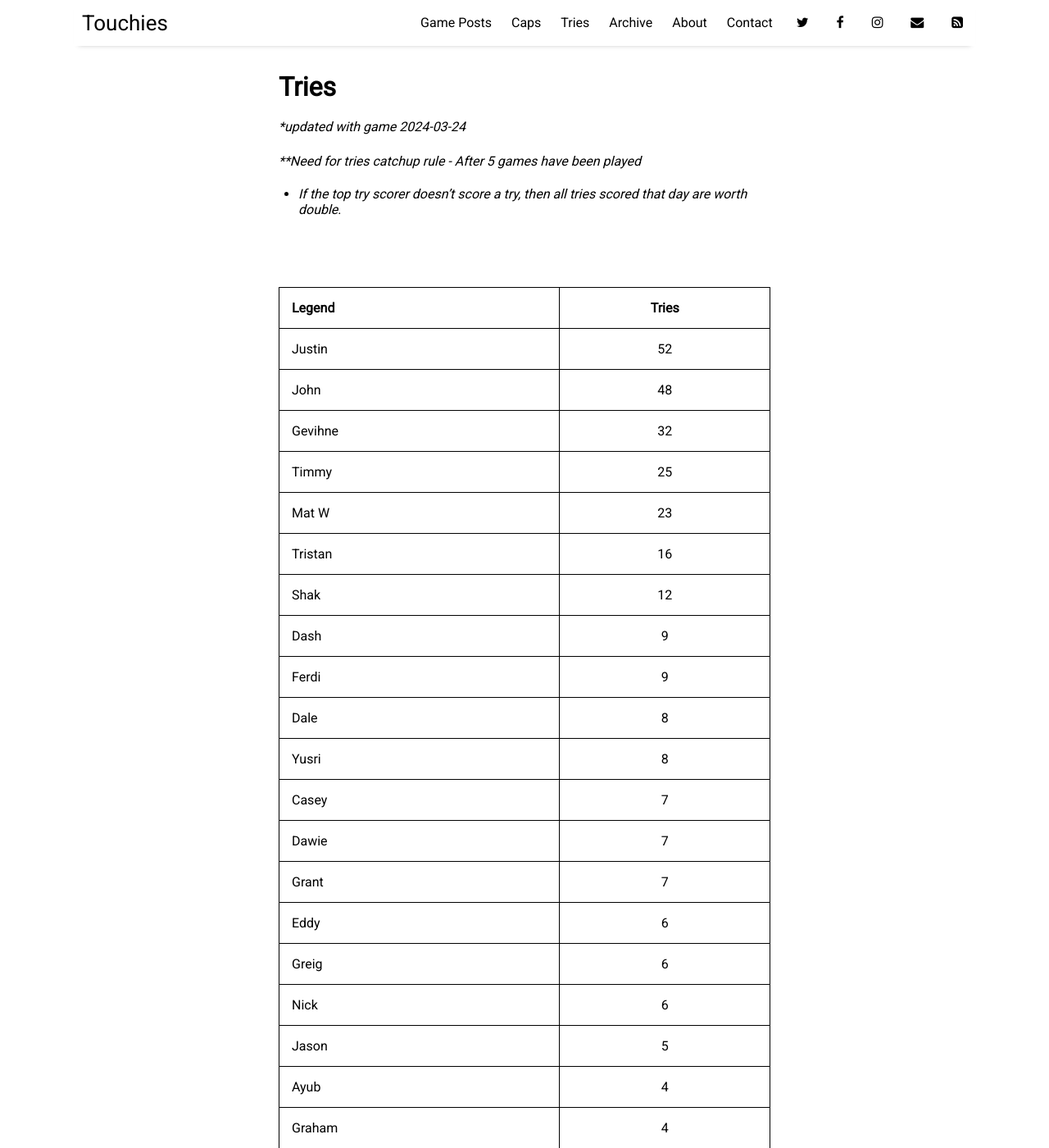
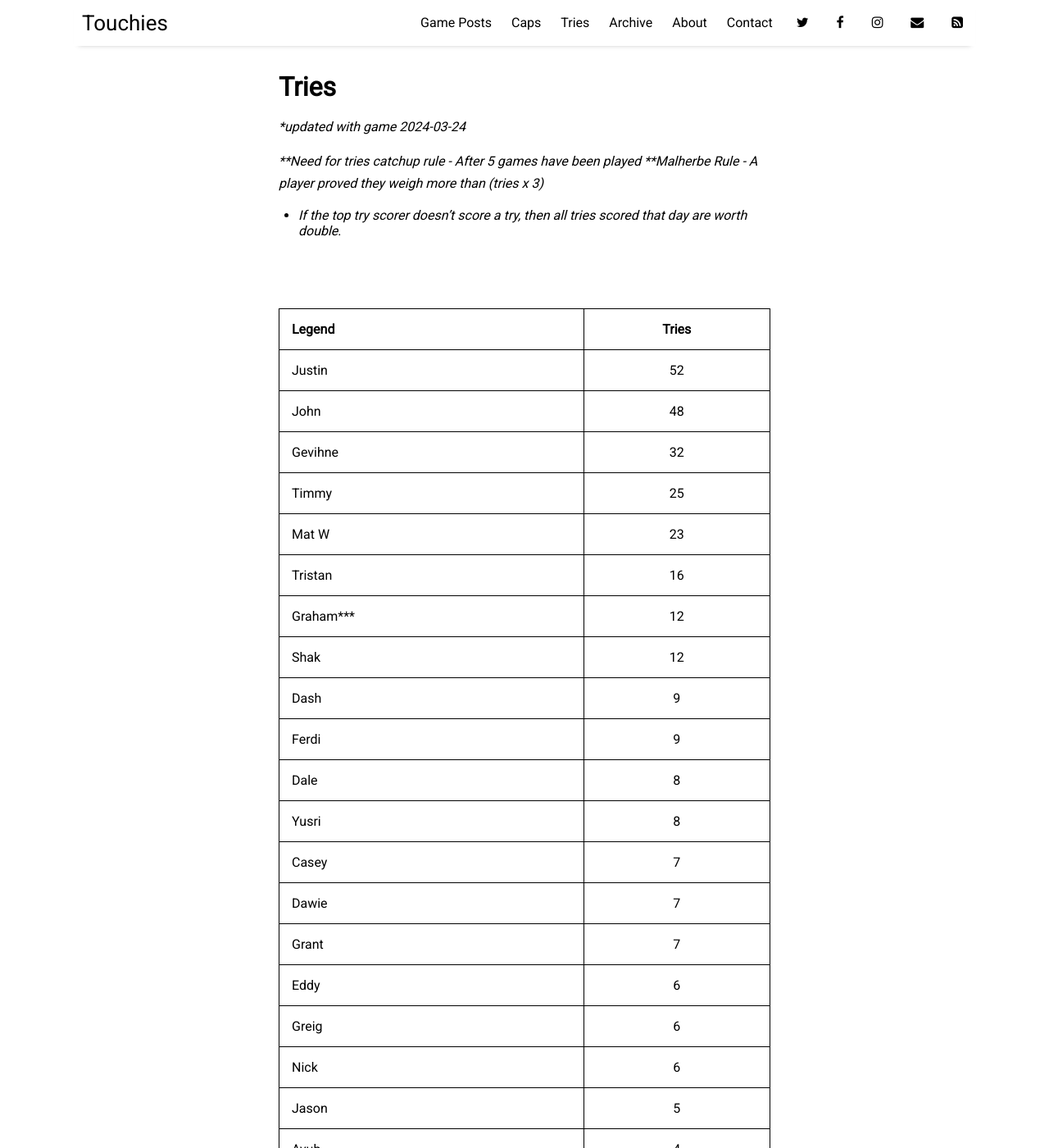
Before and after one commit to sundayrugby/sundayrugby.github.io, a Jekyll site: the page built from pages/tries.md, in a window 1280 px wide and 1400 px high. Shown: the whole window at 82% size. Built offline with Jekyll 4.4.1, drawn with Linux system fonts in a browser that asks for light colours; nearby versions of some CDN libraries.

Commit message:
Update tries.md

```diff
--- a/pages/tries.md
+++ b/pages/tries.md
@@ -7,6 +7,8 @@ permalink: /tries
 **updated with game 2024-03-24*
 
 ***Need for tries catchup rule - After 5 games have been played*
+***Malherbe Rule - A player proved they weigh more than (tries x 3)*
+
 * *If the top try scorer doesn't score a try, then all tries scored that day are worth double*.
 
 <br>
@@ -20,6 +22,7 @@ Gevihne|32
 Timmy|25
 Mat W|23
 Tristan|16
+Graham***|12
 Shak|12
 Dash|9
 Ferdi|9
@@ -33,7 +36,6 @@ Greig|6
 Nick|6
 Jason|5
 Ayub|4
-Graham|4
 Jake|4
 Rikki|4
 JJ|3
```
